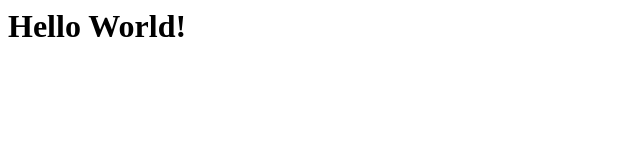
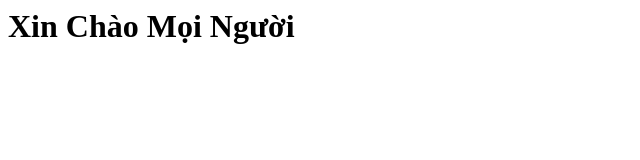
Before and after one commit to TranHa9/Java26, a plain HTML site: page index.html in a window 1280 px wide. Shown: the whole page, without its empty margins (0-640 px from the left). Drawn offline with Linux system fonts and the light colour scheme.

Commit message:
Update index.html

```diff
--- a/index.html
+++ b/index.html
@@ -1 +1 @@
-<h1>Hello World!</h1>
+<h1>Xin Chào Mọi Người</h1>
```
